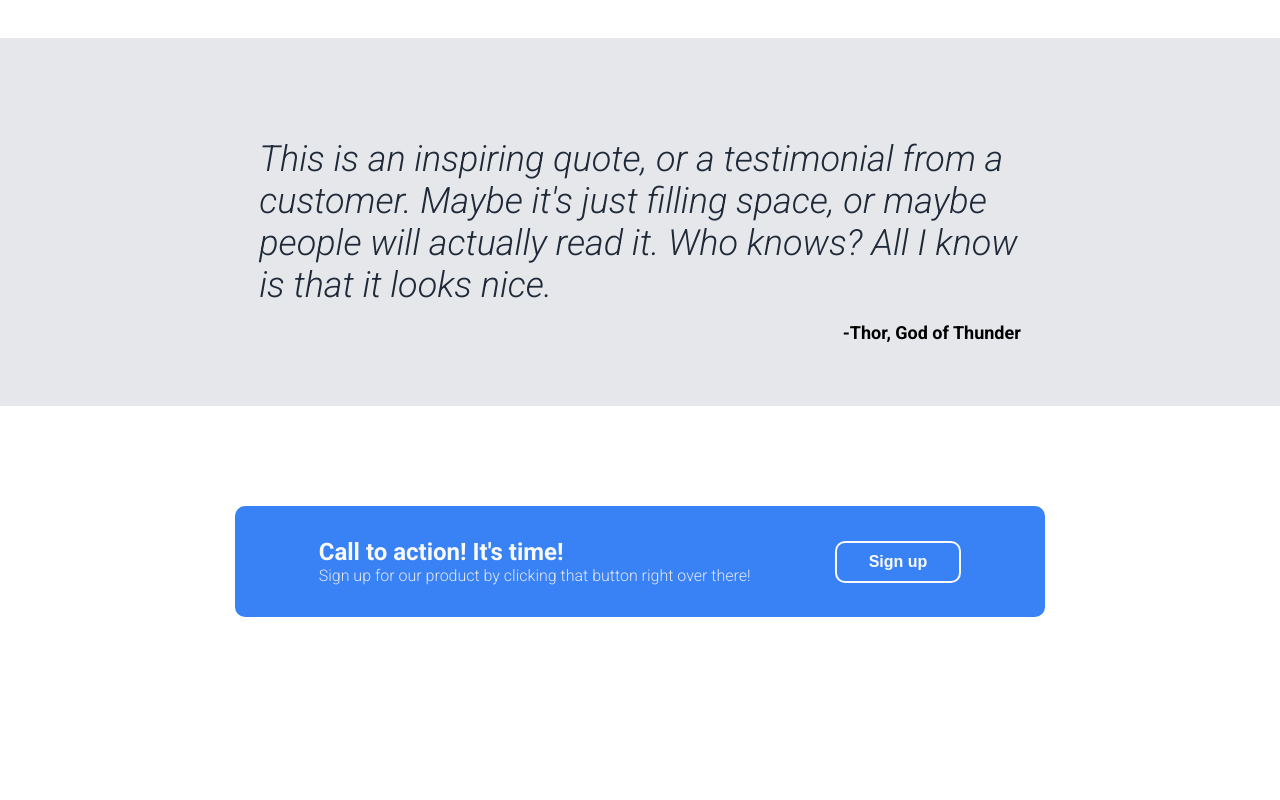
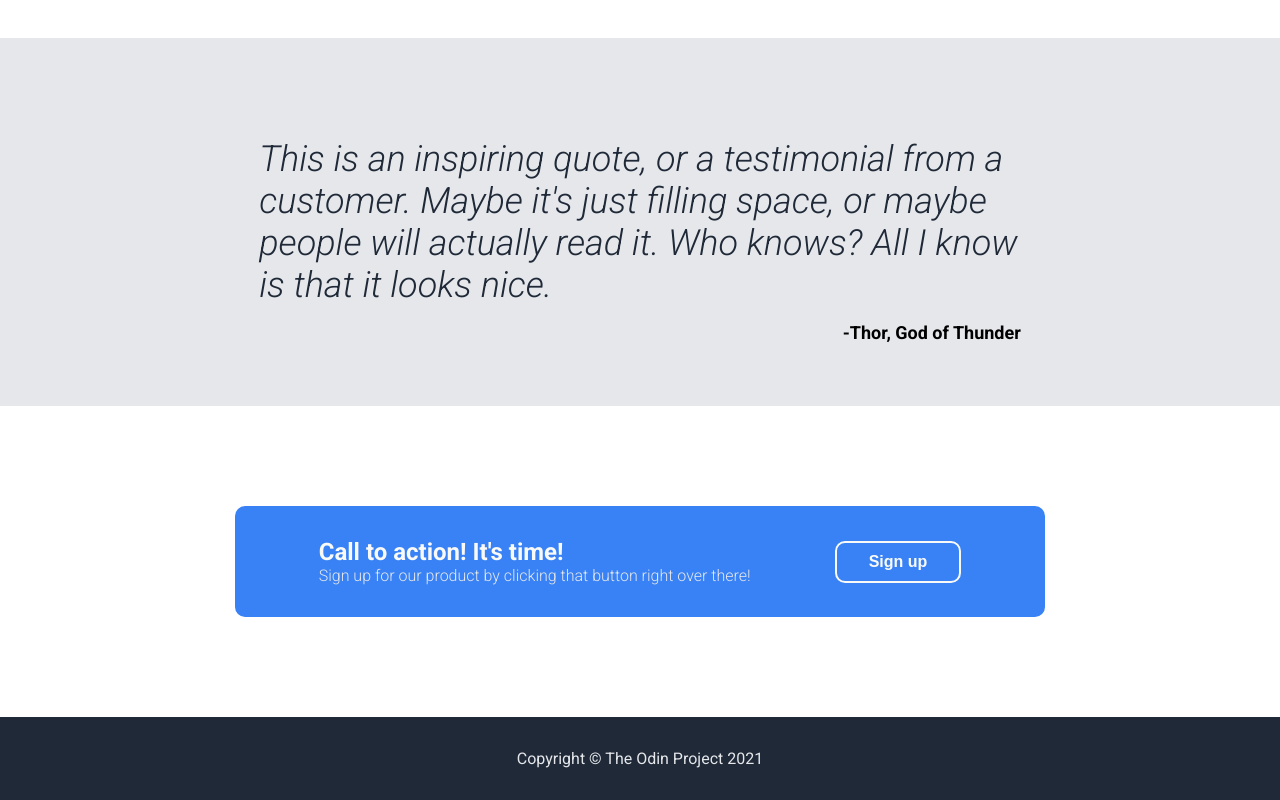
Before and after one commit to Spanthyx/landing-page, a plain HTML site: page index.html in a window 1280 px wide. Shown: the part 926-1726 px from the top of the page. Before the commit the page ends 1643 px from the top, so only its background shows below. Drawn offline with Linux system fonts and the light colour scheme.

Commit message:
Complete footer

```diff
--- a/index.html
+++ b/index.html
@@ -79,5 +79,10 @@
             </div>
         </div>
     </div>
+    <footer class="section footer">
+        <div class="main-section be-centered">
+            <p class="footer-text">Copyright &copy The Odin Project 2021</p>
+        </div>
+    </footer>
 </body>
 </html>
--- a/styles.css
+++ b/styles.css
@@ -244,3 +244,15 @@ header {
 .cta-button {
     border: 2px solid #F9FAF8;
 }
+
+
+/* || FOOTER */
+
+.footer {
+    background-color: #1F2937;
+    padding: 32px 0;
+}
+
+.footer-text {
+    color: #E5E7EB;
+}
```
